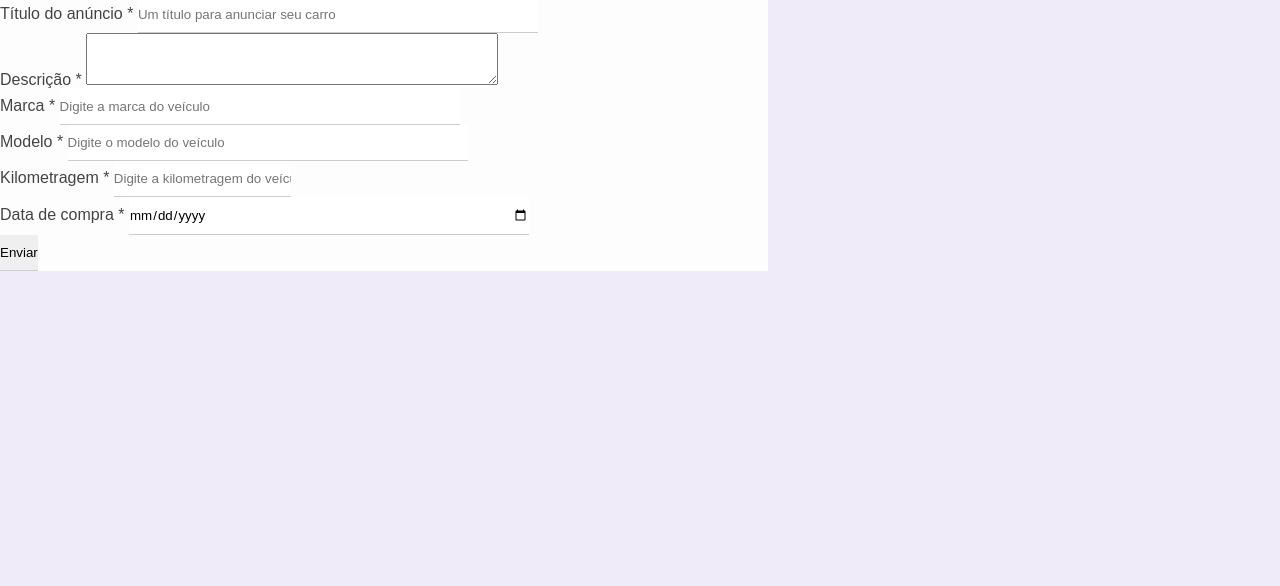
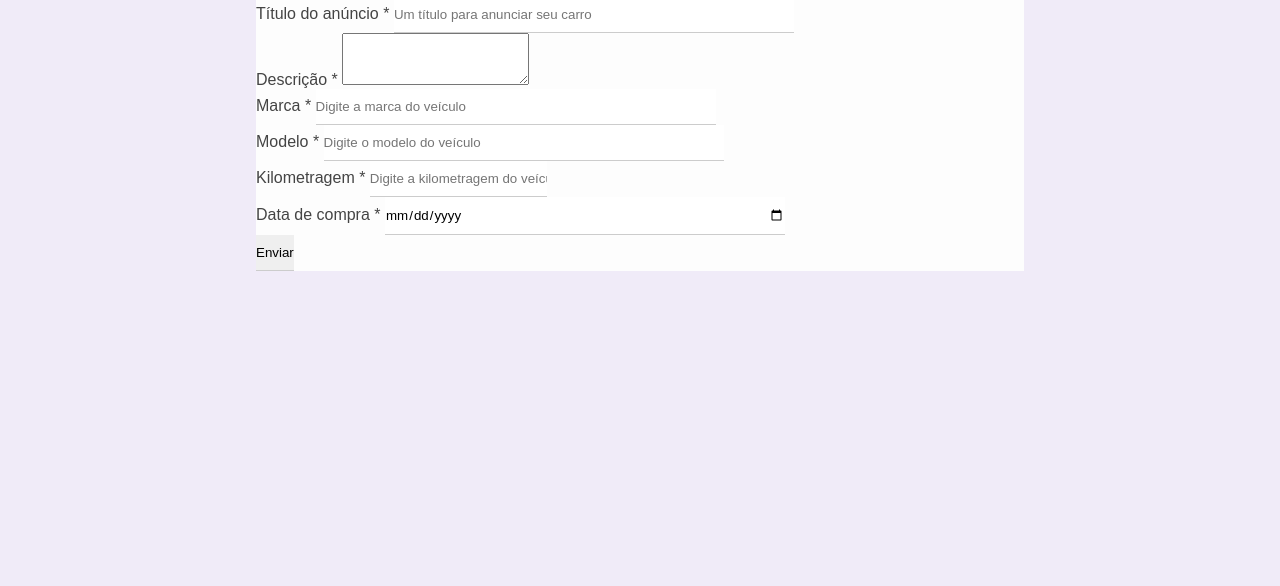
Before and after one commit to DougConceicao/FormularioDeVenda, a plain HTML site: page index.html in a window 1280 px wide. Shown: the part 214-800 px from the top of the page. Drawn offline with Linux system fonts and the light colour scheme.

Commit message:
Centralizando elementos

```diff
--- a/css/styles.css
+++ b/css/styles.css
@@ -26,8 +26,7 @@ input {
 input[type="text"],
 input[type="number"],
 input[type="date"],
-input[type="file"],
-textarea {
+input[type="file"] {
     width: 400px;
 }
 
@@ -51,7 +50,7 @@ textarea {
 .form-container {
     background-color: #fdfdfd;
     width: 60%;
-    margin-left: 0 auto;
+    margin: 0 auto;
     position: relative;
     top: -62px;
 }
```
